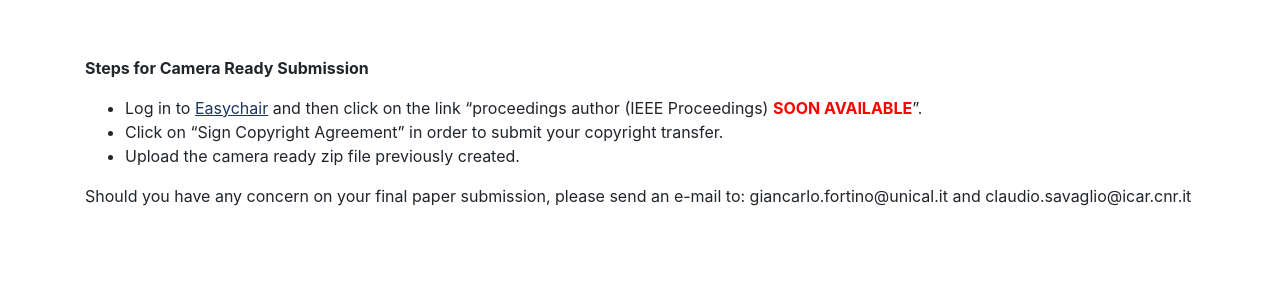
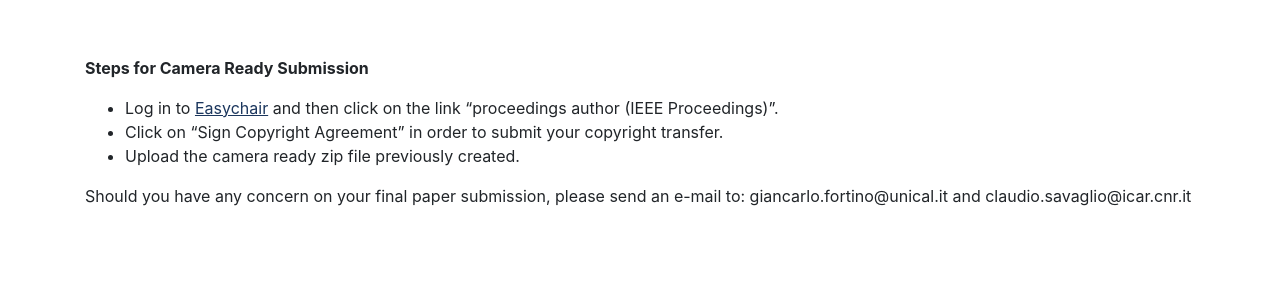
Before and after one commit to cyber-science/2022, a Jekyll site: the page built from _pages/crs.md, in a window 1280 px wide. Shown: the part 882-1174 px from the top of the page. Built offline with Jekyll 4.4.1, drawn with Linux system fonts in a browser that asks for light colours.

Commit message:
Update crs.md
minor edit

```diff
--- a/_pages/crs.md
+++ b/_pages/crs.md
@@ -31,7 +31,7 @@ permalink: /crs/
 
 <b>Steps for Camera Ready Submission</b>
 
-- Log in to <a href="https://easychair.org/conferences/?conf=dascpicomcbdcomcyber"><u>Easychair</u><a> and then click on the link "proceedings author (IEEE Proceedings) <b><font color=red>SOON AVAILABLE</font></b>".<br/>
+- Log in to <a href="https://easychair.org/conferences/?conf=dascpicomcbdcomcyber"><u>Easychair</u><a> and then click on the link "proceedings author (IEEE Proceedings)".<br/>
 - Click on "Sign Copyright Agreement" in order to submit your copyright transfer.<br/>
 - Upload the camera ready zip file previously created.
 
```
